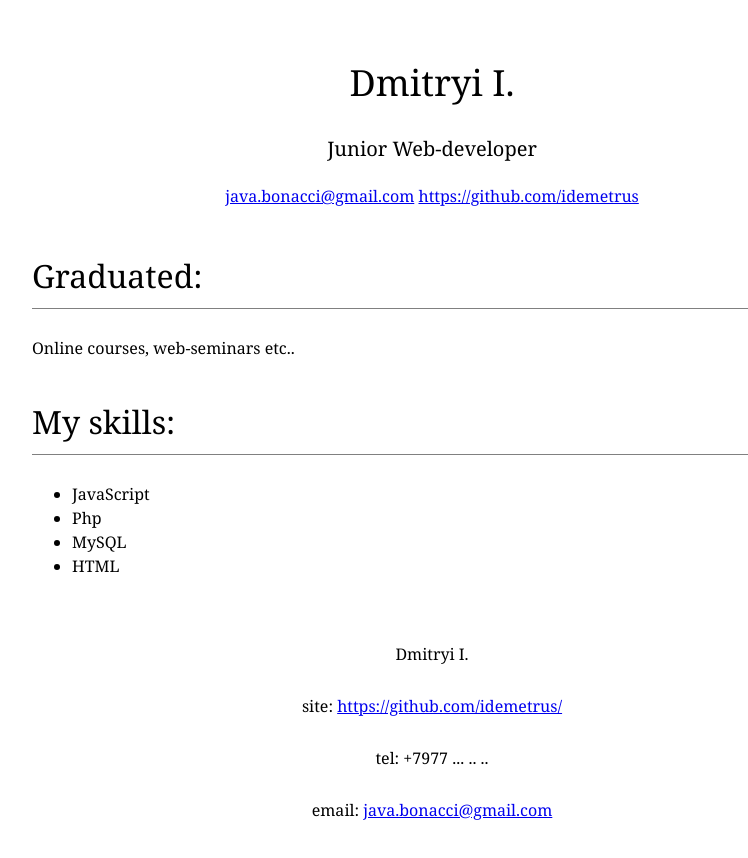
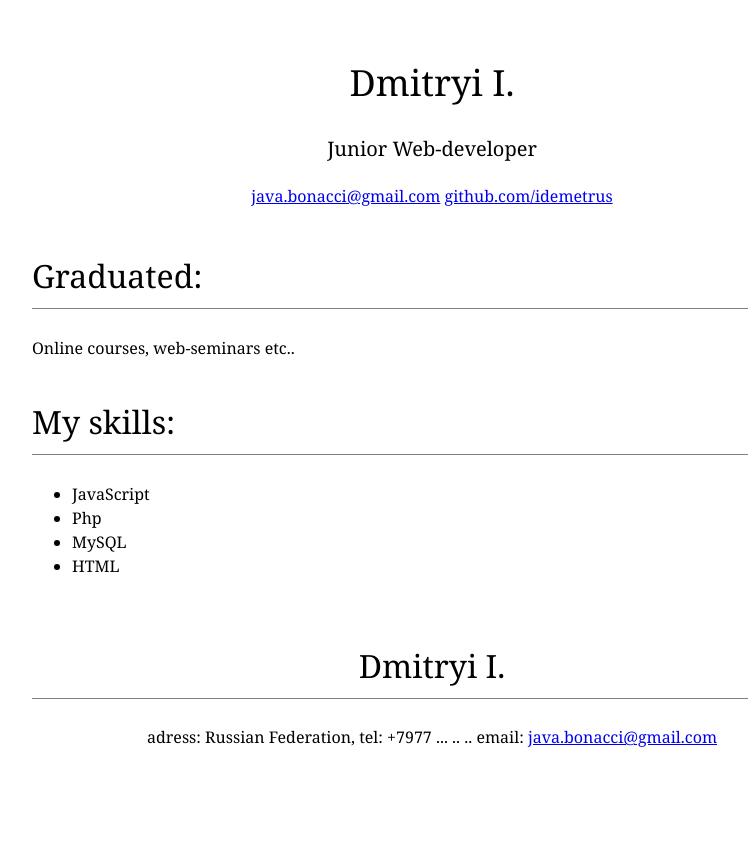
Before and after one commit to IDemetrus/about, a plain HTML site: page index.html in a window 1280 px wide. Shown: the whole page, without its empty margins (208-956 px from the left). After the commit the page ends 800 px from the top, so only its background shows below. Drawn offline with Linux system fonts and the light colour scheme.

Commit message:
format footer

```diff
--- a/index.html
+++ b/index.html
@@ -12,7 +12,7 @@
             <h3>Junior Web-developer</h3>
             <p>
                 <a href="mailto:java.bonacci@gmail.com">java.bonacci@gmail.com</a>
-                <a href="https://github.com/idemetrus/">https://github.com/idemetrus</a>
+                <a href="https://github.com/idemetrus/">github.com/idemetrus</a>
             </p>
         </div>
         <div id="main">
@@ -27,10 +27,10 @@
                 </ul>
         </div>
         <div id="footer">
-            <p>Dmitryi I.</p>
-            <p>site: <a href="https://github.com/idemetrus/">https://github.com/idemetrus/</a></p>
-            <p>tel: +7977 ... .. ..</p>
-            <p>email: <a href="java.bonacci@gmail.com">java.bonacci@gmail.com</a></p>
+            <h2>Dmitryi I.</h2>
+            adress: Russian Federation,
+            tel: +7977 ... .. ..
+            email: <a href="java.bonacci@gmail.com">java.bonacci@gmail.com</a>
         </div>
     </body>
 
```
